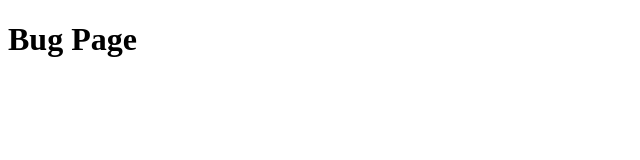
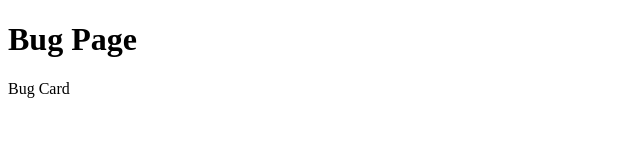
Before and after one commit to kjdowns/nook-services, a React (Create React App) app: page /bugs in a window 1280 px wide. Shown: the top 160 px of the page, without its empty margins (0-640 px from the left). Built offline with nearby package versions, Linux system fonts and the light colour scheme.

Commit message:
connect bug card to bug container and bug container to bug page component

```diff
--- a/src/Bugs.js
+++ b/src/Bugs.js
@@ -1,10 +1,14 @@
 import React, { Component } from 'react'
+import BugContainer from './containers/BugContainer'
 
 class Bugs extends Component {
 
     render(){
         return(
-            <h1>Bug Page</h1>
+            <div>
+                <h1>Bug Page</h1>
+                <BugContainer/>
+            </div>
         )
     }
 }
--- a/src/components/BugCard.js
+++ b/src/components/BugCard.js
@@ -3,9 +3,11 @@ import React, { Component } from 'react'
 class BugCard extends Component {
 
     render(){
-        <div>
-            <p>Bug Card</p>
-        </div>
+        return (
+            <div>
+                <p>Bug Card</p>
+            </div>
+        )
     }
 
 }
--- a/src/containers/BugContainer.js
+++ b/src/containers/BugContainer.js
@@ -1,9 +1,14 @@
 import React, { Component } from 'react'
+import BugCard from '../components/BugCard'
 
 class BugContainer extends Component {
 
     render(){
-
+        return(
+            <div>
+                <BugCard/>
+            </div>
+        )
     }
 
 }
```
